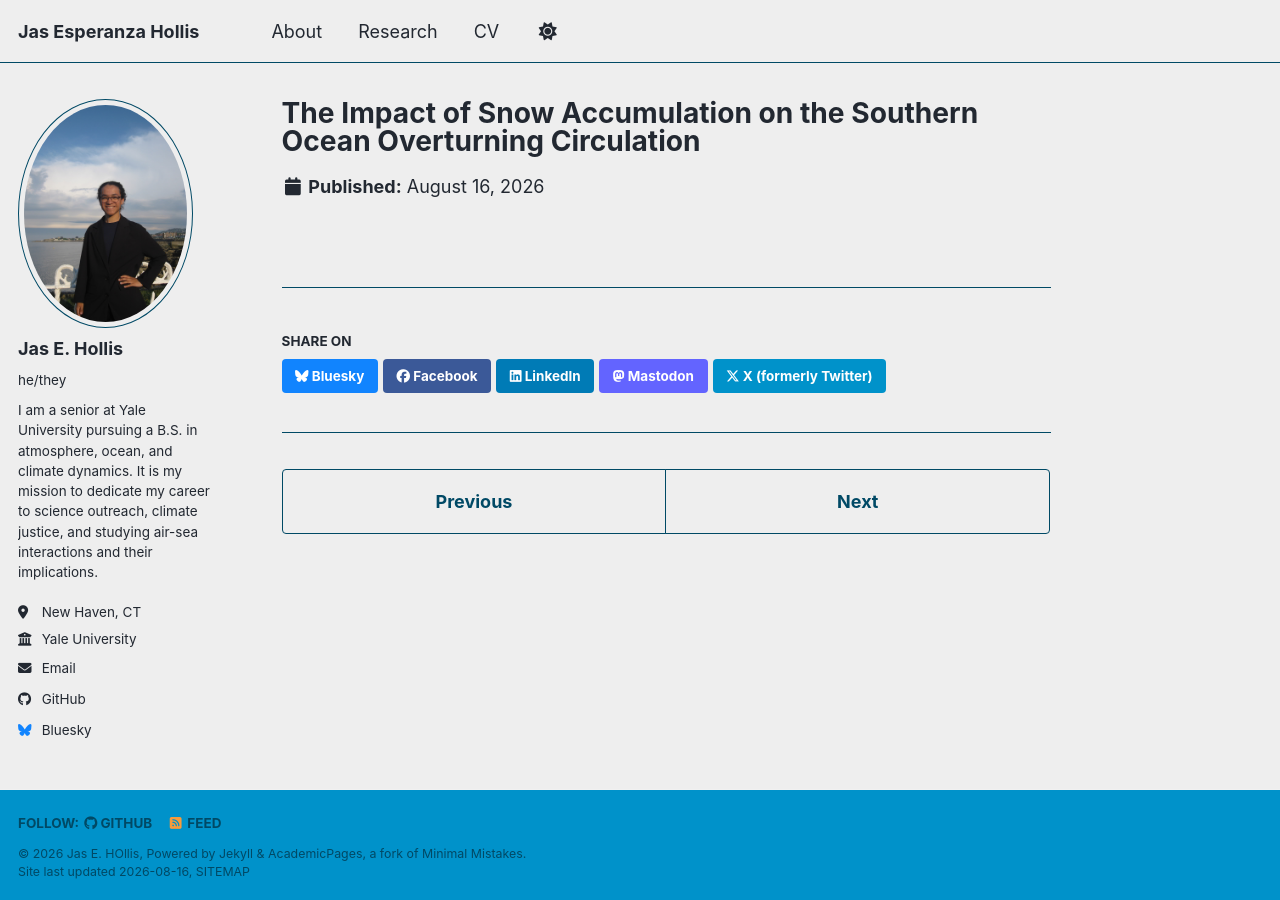
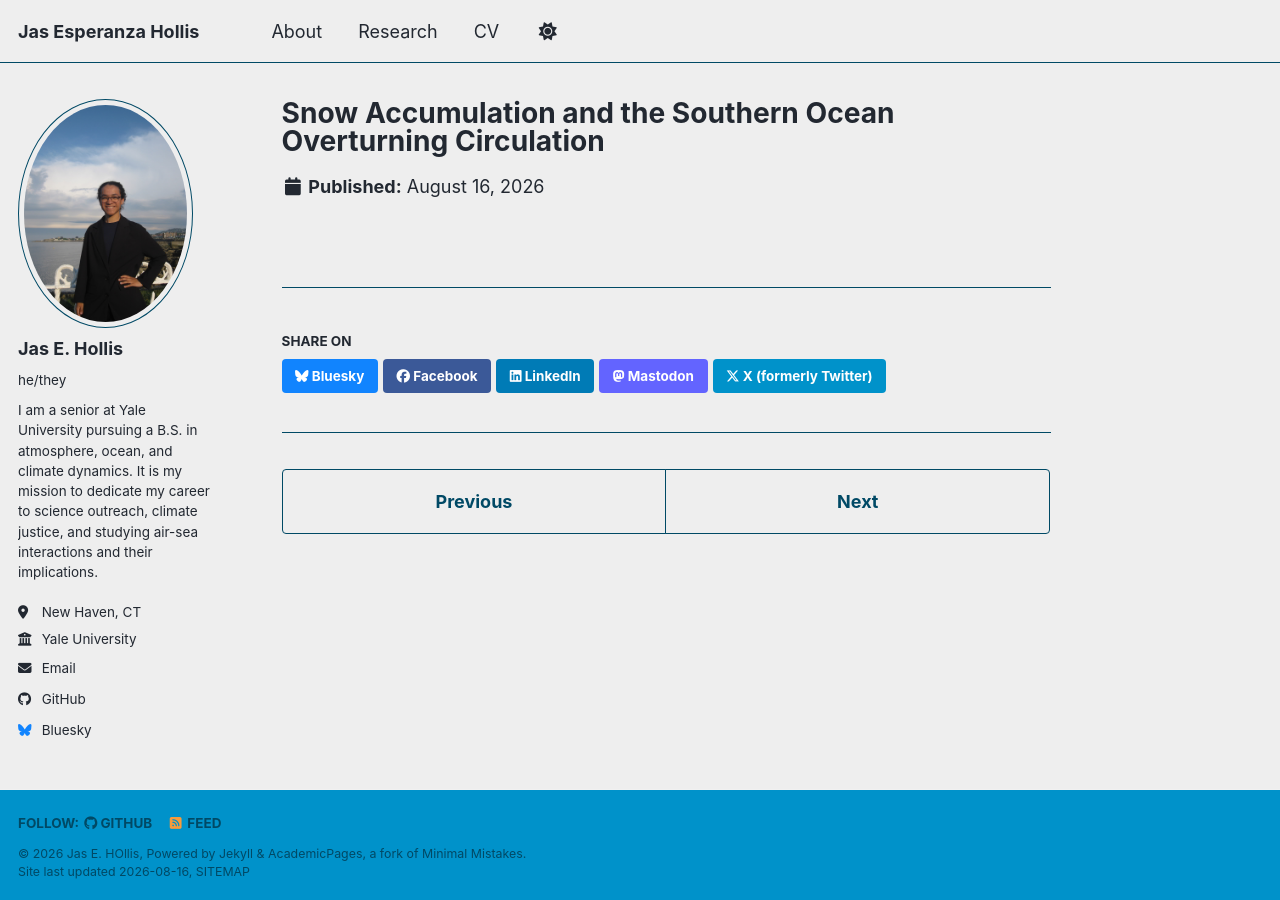
Before and after one commit to jas-hollis/jas-hollis.github.io, a Jekyll site: the page built from _portfolio/southern-ocean-wmt-snow-accumulation.md, in a window 1280 px wide. Built offline with Jekyll 4.4.1, drawn with Linux system fonts in a browser that asks for light colours; a style sheet for code colours, icons or effects is not loaded.

Commit message:
Update southern-ocean-wmt-snow-accumulation.md
changing page title

```diff
--- a/_portfolio/southern-ocean-wmt-snow-accumulation.md
+++ b/_portfolio/southern-ocean-wmt-snow-accumulation.md
@@ -1,5 +1,5 @@
 ---
-title: "The Impact of Snow Accumulation on the Southern Ocean Overturning Circulation"
+title: "Snow Accumulation and the Southern Ocean Overturning Circulation"
 excerpt: "Quantifying the contribution of snow to water-mass transformation under evolving sea ice extent conditions."
 collection: portfolio
 ---
```
